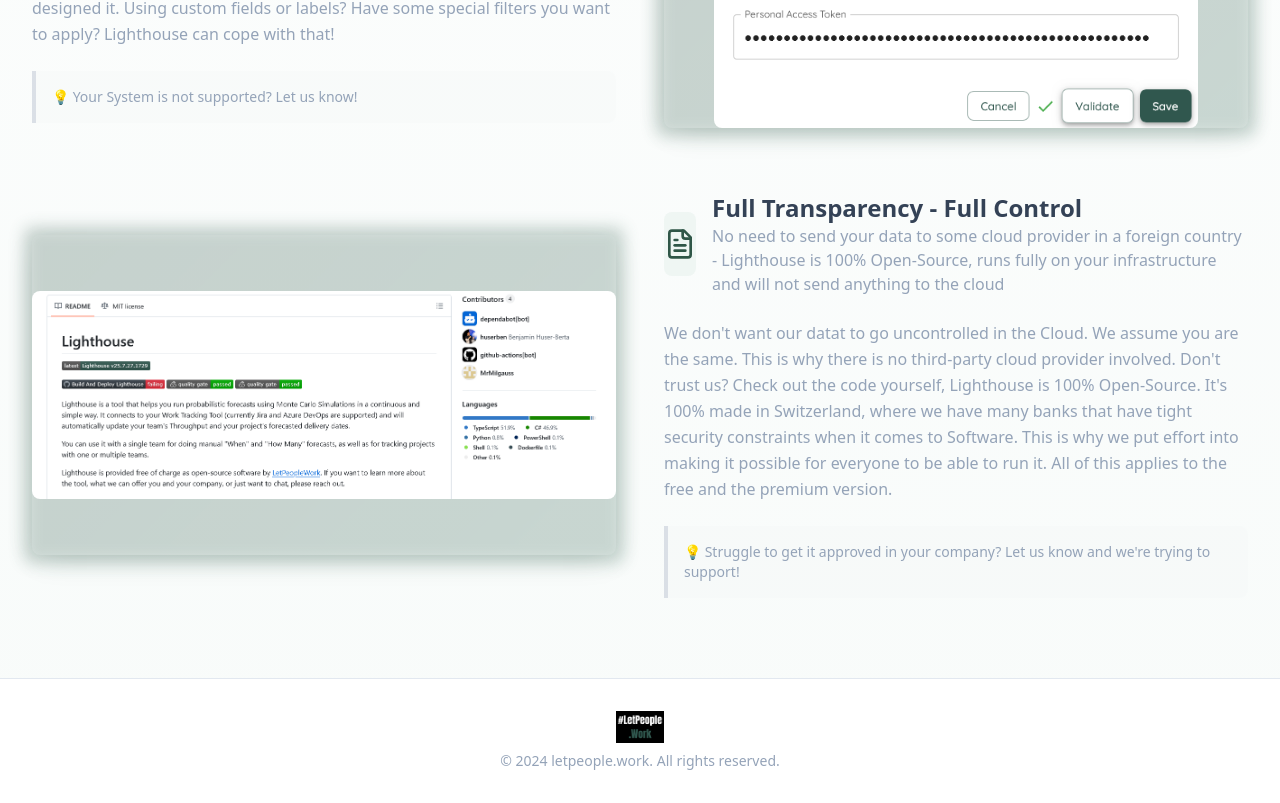
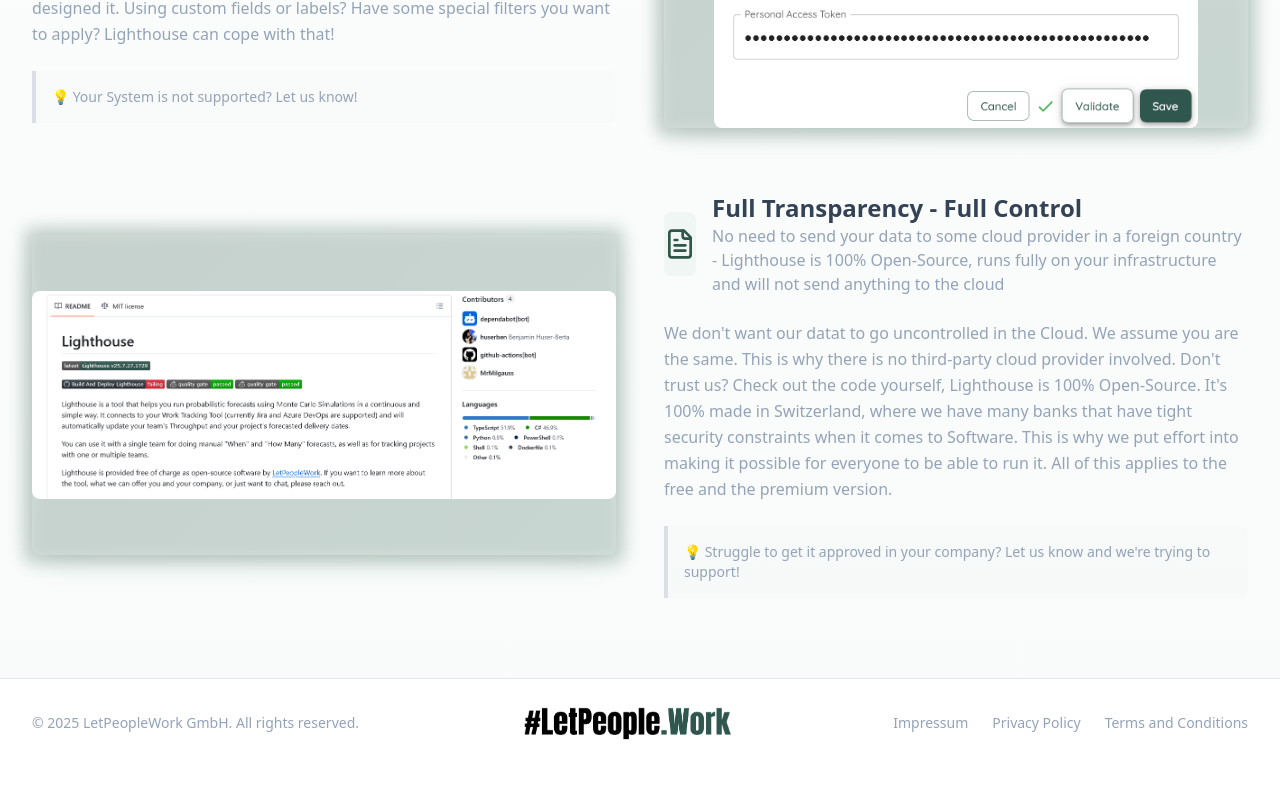
Before and after one commit to LetPeopleWork/flow-lighthouse-hub, a React (Vite) app: page /lighthouse in a window 1280 px wide. Shown: the part 5686-6489 px from the top of the page. After the commit the page ends 6453 px from the top, so only its background shows below. Built offline with nearby package versions, Linux system fonts and the light colour scheme; no server answers.

Commit message:
Adjust footer

```diff
--- a/index.html
+++ b/index.html
@@ -22,7 +22,6 @@
       (function() {
         var redirectPath = sessionStorage.getItem('spa-redirect');
         if (redirectPath) {
-          console.log('Restoring SPA path:', redirectPath);
           sessionStorage.removeItem('spa-redirect');
           window.history.replaceState(null, null, redirectPath);
         }
--- a/public/404.html
+++ b/public/404.html
@@ -7,7 +7,6 @@
     <script type="text/javascript">
       // Simple GitHub Pages SPA redirect
       var currentPath = window.location.pathname + window.location.search + window.location.hash;
-      console.log('404 redirect from:', currentPath);
 
       // For GitHub Pages, redirect everything to index.html and let React Router handle it
       if (currentPath !== '/') {
--- a/src/components/Footer.tsx
+++ /dev/null
@@ -1,113 +0,0 @@
-
-const Footer = () => {
-  const footerLinks = {
-    product: [
-      { name: "Lighthouse Tool", href: "#lighthouse" },
-      { name: "Features", href: "#lighthouse" },
-      { name: "Documentation", href: "#" },
-      { name: "Support", href: "#" }
-    ],
-    services: [
-      { name: "Training Programs", href: "#services" },
-      { name: "Workshops", href: "#services" },
-      { name: "Consulting", href: "#services" },
-      { name: "Custom Solutions", href: "#" }
-    ],
-    company: [
-      { name: "About Us", href: "#" },
-      { name: "Events", href: "#events" },
-      { name: "Blog", href: "#" },
-      { name: "Contact", href: "#" }
-    ]
-  };
-  return (
-    <footer className="bg-background border-t border-border">
-      <div className="max-w-7xl mx-auto px-4 sm:px-6 lg:px-8 py-16">
-        <div className="grid grid-cols-1 md:grid-cols-2 lg:grid-cols-5 gap-8">
-          {/* Company Info */}
-          <div className="lg:col-span-2">
-            <div className="text-2xl font-bold text-primary mb-4">
-              letpeople.work
-            </div>
-            <p className="text-muted-foreground mb-6 max-w-md">
-              Empowering teams with cutting-edge Flow tools and expert guidance in
-              Flow and Obeya methodologies. Transform your productivity with proven
-              strategies and innovative solutions.
-            </p>
-          </div>
-
-          {/* Product Links */}
-          <div>
-            <h3 className="font-semibold text-foreground mb-4">Product</h3>
-            <ul className="space-y-3">
-              {footerLinks.product.map((link, index) => (
-                <li key={index}>
-                  <a
-                    href={link.href}
-                    className="text-muted-foreground hover:text-primary transition-colors duration-200"
-                  >
-                    {link.name}
-                  </a>
-                </li>
-              ))}
-            </ul>
-          </div>
-
-          {/* Services Links */}
-          <div>
-            <h3 className="font-semibold text-foreground mb-4">Services</h3>
-            <ul className="space-y-3">
-              {footerLinks.services.map((link, index) => (
-                <li key={index}>
-                  <a
-                    href={link.href}
-                    className="text-muted-foreground hover:text-primary transition-colors duration-200"
-                  >
-                    {link.name}
-                  </a>
-                </li>
-              ))}
-            </ul>
-          </div>
-
-          {/* Company Links */}
-          <div>
-            <h3 className="font-semibold text-foreground mb-4">Company</h3>
-            <ul className="space-y-3">
-              {footerLinks.company.map((link, index) => (
-                <li key={index}>
-                  <a
-                    href={link.href}
-                    className="text-muted-foreground hover:text-primary transition-colors duration-200"
-                  >
-                    {link.name}
-                  </a>
-                </li>
-              ))}
-            </ul>
-          </div>
-        </div>
-
-        {/* Bottom Bar */}
-        <div className="mt-12 pt-8 border-t border-border flex flex-col md:flex-row justify-between items-center">
-          <p className="text-muted-foreground text-sm">
-            © 2024 letpeople.work. All rights reserved.
-          </p>
-          <div className="flex space-x-6 mt-4 md:mt-0">
-            <a href="#" className="text-muted-foreground hover:text-primary text-sm transition-colors">
-              Privacy Policy
-            </a>
-            <a href="#" className="text-muted-foreground hover:text-primary text-sm transition-colors">
-              Terms of Service
-            </a>
-            <a href="#" className="text-muted-foreground hover:text-primary text-sm transition-colors">
-              Cookie Policy
-            </a>
-          </div>
-        </div>
-      </div>
-    </footer>
-  );
-};
-
-export default Footer;
--- a/src/components/SimpleFooter.tsx
+++ b/src/components/SimpleFooter.tsx
@@ -1,13 +1,86 @@
 import logo from "@/assets/logo.png";
 
 const SimpleFooter = () => {
+  const currentYear = new Date().getFullYear();
+
   return (
-    <footer className="py-8 bg-background border-t border-border">
-      <div className="max-w-7xl mx-auto px-4 sm:px-6 lg:px-8">
-        <div className="text-center">
-          <img src={logo} alt="#LetPeople.work" className="h-8 mx-auto mb-2" />
-          <p className="text-sm text-muted-foreground">
-            © 2024 letpeople.work. All rights reserved.
+    <footer className="bg-background border-t border-border">
+      <div className="max-w-7xl mx-auto px-4 sm:px-6 lg:px-8 py-6">
+        {/* Desktop Layout */}
+        <div className="hidden md:flex items-center justify-between">
+          {/* Copyright - Left */}
+          <p className="text-muted-foreground text-sm">
+            © {currentYear} LetPeopleWork GmbH. All rights reserved.
+          </p>
+
+          {/* Logo - Center */}
+          <div className="flex-shrink-0">
+            <img
+              src="/src/assets/LPW_Banner_White.png"
+              alt="LetPeopleWork"
+              className="h-10 w-auto"
+            />
+          </div>
+
+          {/* Links - Right */}
+          <div className="flex space-x-6">
+            <a
+              href="#"
+              className="text-muted-foreground hover:text-primary transition-colors duration-200 text-sm"
+            >
+              Impressum
+            </a>
+            <a
+              href="#"
+              className="text-muted-foreground hover:text-primary transition-colors duration-200 text-sm"
+            >
+              Privacy Policy
+            </a>
+            <a
+              href="#"
+              className="text-muted-foreground hover:text-primary transition-colors duration-200 text-sm"
+            >
+              Terms and Conditions
+            </a>
+          </div>
+        </div>
+
+        {/* Mobile Layout */}
+        <div className="md:hidden space-y-4">
+          {/* Logo */}
+          <div className="flex justify-center">
+            <img
+              src="/src/assets/LPW_Banner_White.png"
+              alt="LetPeopleWork"
+              className="h-10 w-auto"
+            />
+          </div>
+
+          {/* Links */}
+          <div className="flex flex-col space-y-2 text-center">
+            <a
+              href="#"
+              className="text-muted-foreground hover:text-primary transition-colors duration-200 text-sm"
+            >
+              Impressum
+            </a>
+            <a
+              href="#"
+              className="text-muted-foreground hover:text-primary transition-colors duration-200 text-sm"
+            >
+              Privacy Policy
+            </a>
+            <a
+              href="#"
+              className="text-muted-foreground hover:text-primary transition-colors duration-200 text-sm"
+            >
+              Terms and Conditions
+            </a>
+          </div>
+
+          {/* Copyright */}
+          <p className="text-muted-foreground text-sm text-center">
+            © {currentYear} LetPeopleWork GmbH. All rights reserved.
           </p>
         </div>
       </div>
--- a/src/pages/Lighthouse.tsx
+++ b/src/pages/Lighthouse.tsx
@@ -74,19 +74,9 @@
 
   // Check for Stripe payment result and show appropriate dialog
   useEffect(() => {
-    console.log('Lighthouse component mounted');
-    console.log('Current URL:', window.location.href);
-    console.log('Pathname:', window.location.pathname);
-    console.log('Search:', window.location.search);
-
     const urlParams = new URLSearchParams(window.location.search);
     const paymentStatus = urlParams.get('payment');
-
-    console.log('Payment status from URL:', paymentStatus);
-    console.log('All URL params:', Array.from(urlParams.entries()));
-
     if (paymentStatus === 'success') {
-      console.log('Showing success dialog');
       // Show success dialog first
       setPaymentResult({
         show: true,
@@ -97,12 +87,10 @@
 
       // Clear the URL parameters after showing the dialog
       setTimeout(() => {
-        console.log('Clearing URL parameters');
         const newUrl = window.location.pathname;
         window.history.replaceState({}, document.title, newUrl);
       }, 1000); // Increased delay to ensure dialog shows
     } else if (paymentStatus === 'canceled') {
-      console.log('Showing canceled dialog');
       // Show canceled dialog first
       setPaymentResult({
         show: true,
@@ -113,12 +101,9 @@
 
       // Clear the URL parameters after showing the dialog
       setTimeout(() => {
-        console.log('Clearing URL parameters');
         const newUrl = window.location.pathname;
         window.history.replaceState({}, document.title, newUrl);
       }, 1000); // Increased delay to ensure dialog shows
-    } else {
-      console.log('No payment status detected in URL');
     }
   }, []);
 
```
